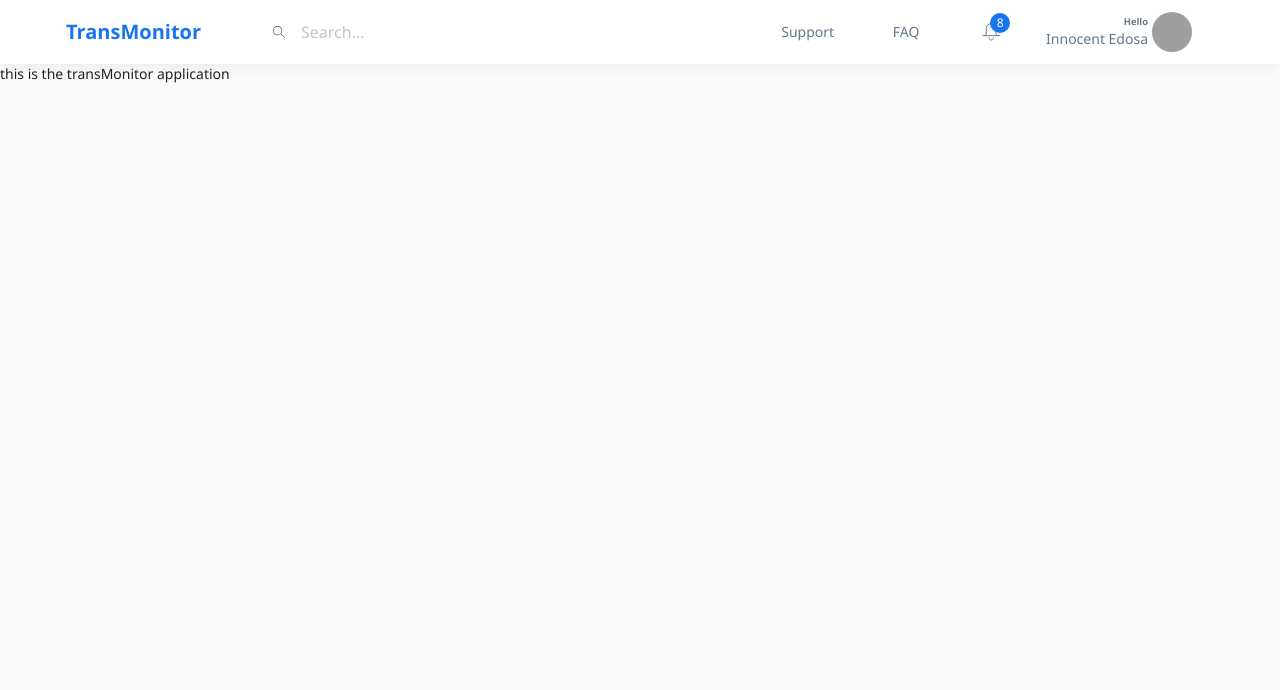
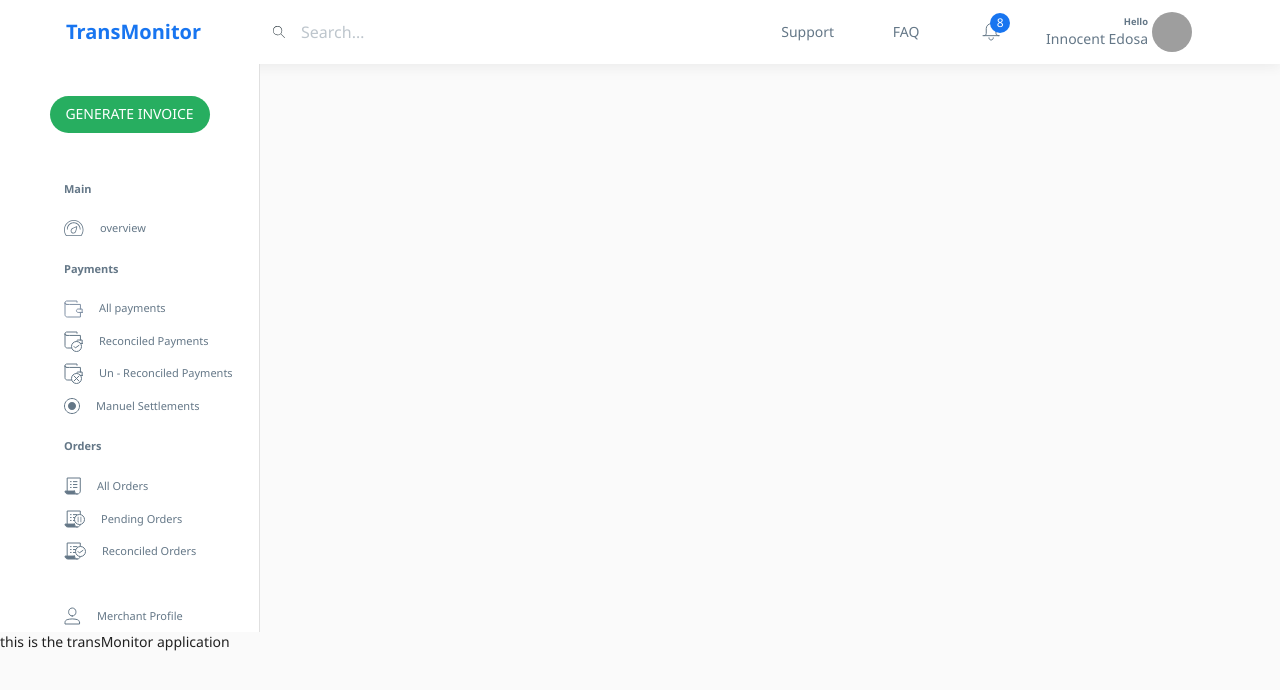
Before and after one commit to innocentEdosa/mint, a React app: page / in a window 1280 px wide. Shown: the top 690 px of the page. Built offline with nearby package versions, Linux system fonts and the light colour scheme; grey boxes are pictures that could not be loaded.

Commit message:
[104] create sideNav component

```diff
--- a/package.json
+++ b/package.json
@@ -28,6 +28,7 @@
     "clean-webpack-plugin": "^3.0.0",
     "express": "^4.17.1",
     "html-webpack-plugin": "^4.0.3",
+    "node-sass": "^4.13.1",
     "react": "^16.13.1",
     "react-dom": "^16.13.1",
     "react-redux": "^7.2.0",
--- /dev/null
+++ b/src/components/SideNav/SideNav.js
@@ -0,0 +1,66 @@
+/* eslint-disable jsx-a11y/heading-has-content */
+import {
+  generalNav, ordersNav, paymentsNav, mainNav,
+} from 'fixtures/sideNav';
+import { Link } from 'react-router-dom';
+import Button from '@material-ui/core/Button';
+import clsx from 'clsx';
+import Drawer from '@material-ui/core/Drawer';
+import List from '@material-ui/core/List';
+import ListItemIcon from '@material-ui/core/ListItemIcon';
+import ListItemText from '@material-ui/core/ListItemText';
+import React from 'react';
+
+import useStyles from './style';
+
+const SideNav = () => {
+  const classes = useStyles();
+
+
+  const renderNavItems = (navArray) => (
+    <List className={classes.list}>
+      {navArray.map(({ label, icon }) => (
+        <Link>
+          <ListItemText className={classes.listItem}>
+            <ListItemIcon>{icon}</ListItemIcon>
+            <ListItemText className={classes.listText} wrap>
+              {label}
+            </ListItemText>
+          </ListItemText>
+        </Link>
+      ))}
+    </List>
+  );
+  return (
+    <div className={classes.sideNavWrapper}>
+      <Drawer variant="permanent" className={clsx(classes.drawer)}>
+        <div className={classes.toolbar}>
+          <Button variant="contained" className={classes.invoiceBtn}>
+            {' '}
+            Generate Invoice
+          </Button>
+        </div>
+        <div className={classes.navWrapper}>
+          <div>
+            <h6 className={classes.navGroupHeader}>Main</h6>
+            {renderNavItems(mainNav)}
+          </div>
+          <div>
+            <h6 className={classes.navGroupHeader}>Payments</h6>
+            {renderNavItems(paymentsNav)}
+          </div>
+          <div>
+            <h6 className={classes.navGroupHeader}>Orders</h6>
+            {renderNavItems(ordersNav)}
+          </div>
+          <div>
+            <h6 className={classes.navGroupHeader} />
+            {renderNavItems(generalNav)}
+          </div>
+        </div>
+      </Drawer>
+    </div>
+  );
+};
+
+export default SideNav;
--- /dev/null
+++ b/src/components/SideNav/package.json
@@ -0,0 +1,3 @@
+{
+  "main": "SideNav.js"
+}
--- /dev/null
+++ b/src/components/SideNav/style.js
@@ -0,0 +1,96 @@
+import { makeStyles } from '@material-ui/core/styles';
+
+
+const drawerWidth = 260;
+const useStyles = makeStyles((theme) => ({
+  grow: {
+    flexGrow: 1,
+  },
+  toolbar: {
+    display: 'flex',
+    alignItems: 'center',
+    justifyContent: 'center',
+    padding: theme.spacing(4, 1),
+    ...theme.mixins.toolbar,
+    '& .MuiIconButton-root': {
+      color: '#fff',
+    },
+  },
+  navWrapper: {
+    flexGrow: 1,
+    display: 'flex',
+    justifyCenter: 'center',
+    flexDirection: 'column',
+    color: theme.palette.text.main,
+    fontWeight: '200',
+  },
+  navGroupHeader: {
+    padding: theme.spacing(2, 8),
+    margin: '0px',
+    fontSize: '11px',
+  },
+  list: {
+    padding: '0px',
+  },
+  listItem: {
+    padding: theme.spacing(0.5, 8),
+    margin: '0px',
+    fontSize: '11px',
+    display: 'flex',
+    '& .MuiTypography-root': {
+      fontSize: '11px',
+      display: 'flex',
+      justifyContent: 'center',
+      alignItems: 'center',
+      '& .MuiListItemIcon-root': {
+        minWidth: '20px',
+        paddingRight: theme.spacing(2),
+      },
+    },
+  },
+  invoiceBtn: {
+    background: theme.palette.button.special,
+    color: theme.palette.aux.light,
+    borderRadius: '30px',
+    boxShadow: 'none',
+    width: '160px',
+  },
+  drawer: {
+    overflowX: 'hidden',
+    width: drawerWidth,
+    flexShrink: 0,
+    whiteSpace: 'nowrap',
+    height: '100%',
+    top: 'auto',
+
+    '& .MuiDrawer-paper': {
+      position: 'inherit',
+      background: theme.palette.aux.light,
+      color: theme.palette.text.inactive,
+    },
+    '& .MuiListItem-root': {
+      color: 'inherit',
+      '&:hover': {
+        color: theme.palette.text.white,
+        background: theme.palette.primary.main,
+      },
+    },
+    '& .MuiListItemIcon-root': {
+      color: 'inherit',
+    },
+    '& .activeList': {
+      color: theme.palette.text.white,
+      background: theme.palette.primary.main,
+    },
+
+  },
+  listIconWrapper: {
+    fontSize: '1.5rem',
+    paddingLeft: '5px',
+  },
+  listText: {
+    fontSize: '1rem',
+  },
+}));
+
+export default useStyles;
--- a/src/containers/App.js
+++ b/src/containers/App.js
@@ -3,12 +3,13 @@ import React from 'react';
 import theme from 'theme/theme';
 import CssBaseline from '@material-ui/core/CssBaseline';
 import TopBar from 'components/TopBar';
-
+import SideNav from 'components/SideNav';
 
 const App = () => (
   <ThemeProvider theme={theme}>
     <CssBaseline />
     <TopBar />
+    <SideNav />
     <div>this is the transMonitor application</div>
   </ThemeProvider>
 );
--- /dev/null
+++ b/src/fixtures/sideNav.js
@@ -0,0 +1,58 @@
+import { ReactComponent as OverviewIcon } from 'assets/img/Groupoverview.svg';
+import { ReactComponent as Wallet } from 'assets/img/Groupwallet.svg';
+import { ReactComponent as ReconciledWallet } from 'assets/img/Groupwallet2.svg';
+import { ReactComponent as UnReconciledWallet } from 'assets/img/Groupwallet3.svg';
+import { ReactComponent as Manual } from 'assets/img/Groupmanual.svg';
+import { ReactComponent as AllOrders } from 'assets/img/Groupallorders.svg';
+import { ReactComponent as PendingOrders } from 'assets/img/Grouppendingorders.svg';
+import { ReactComponent as ReconciledOrders } from 'assets/img/reconciledorder.svg';
+import { ReactComponent as Merchant } from 'assets/img/Groupmerchant.svg';
+import React from 'react';
+
+export const mainNav = [
+  {
+    label: 'overview',
+    icon: <OverviewIcon />,
+  },
+];
+
+export const paymentsNav = [
+  {
+    label: 'All payments',
+    icon: <Wallet />,
+  },
+  {
+    label: 'Reconciled Payments',
+    icon: <ReconciledWallet />,
+  },
+  {
+    label: 'Un - Reconciled Payments',
+    icon: <UnReconciledWallet />,
+  },
+  {
+    label: 'Manuel Settlements',
+    icon: <Manual />,
+  },
+];
+
+export const ordersNav = [
+  {
+    label: 'All Orders',
+    icon: <AllOrders />,
+  },
+  {
+    label: 'Pending Orders',
+    icon: <PendingOrders />,
+  },
+  {
+    label: 'Reconciled Orders',
+    icon: <ReconciledOrders />,
+  },
+];
+
+export const generalNav = [
+  {
+    label: 'Merchant Profile',
+    icon: <Merchant />,
+  },
+];
--- a/src/index.js
+++ b/src/index.js
@@ -4,6 +4,7 @@ import React from 'react';
 import { Provider } from 'react-redux';
 import App from 'containers/App';
 import store from './store';
+import 'assets/index.css';
 
 render(
   <Provider store={store}>
```
Also changed, not shown: 1 other file (tests, documents, lock files or other folders).
